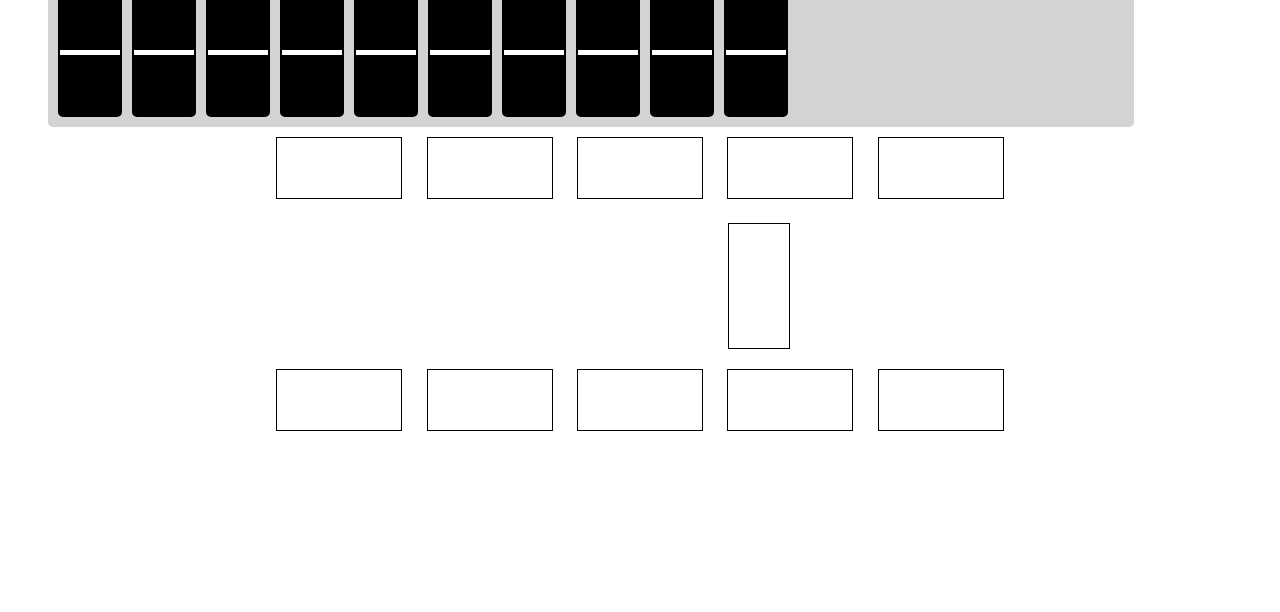
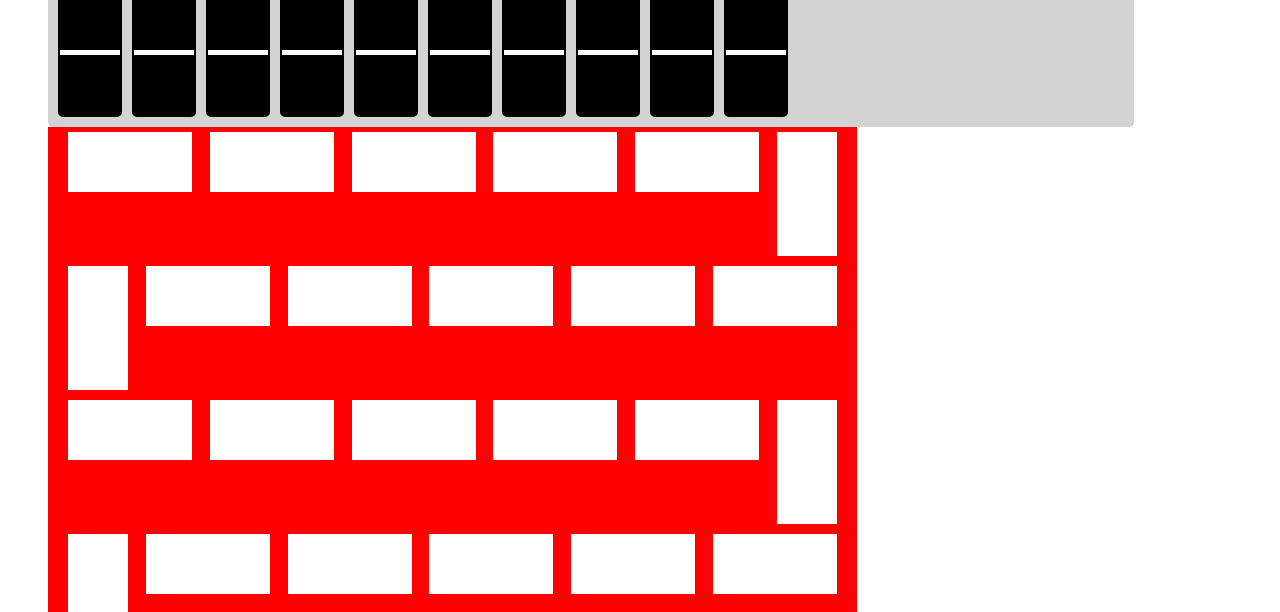
Before and after one commit to GianMarcoDeBortoli/DoReMino, a plain HTML site: page playGame.html in a window 1280 px wide. Shown: the part 188-800 px from the top of the page. Drawn offline with Linux system fonts and the light colour scheme.

Commit message:
creazione caselle e tavolo + drag and drop

```diff
--- a/playGame.html
+++ b/playGame.html
@@ -21,20 +21,8 @@
 			<div id="timer"></div>
 			<div id="finishGame" class="button">Finish Game</div>
 			<div id="bar"></div>
-		<div id="containers">
-	  <div id="dropContainer1" class="firstRow"></div>
-	  <div id="dropContainer2" class="firstRow"></div>
-	  <div id="dropContainer3" class="firstRow"></div>
-	  <div id="dropContainer4" class="firstRow"></div>
-	  <div id="dropContainer5" class="firstRow"></div>
-	  <div id="dropContainer6" class="firstChange"></div>
-	  <div id="dropContainer7" class="secondRow"></div>
-	  <div id="dropContainer8" class="secondRow"></div>
-	  <div id="dropContainer9" class="secondRow"></div>
-	  <div id="dropContainer10" class="secondRow"></div>
-	  <div id="dropContainer11" class="secondRow"></div>
-		</div>
-		<script type="text/javascript" src="playGame.js"></script>
+			<div id="table"></div>
+
 		</div>
 
 		<div class="thecontent">
@@ -46,6 +34,8 @@
 	    </div>
 
 	</main>
+
+	<script type="text/javascript" src="playGame.js"></script>
 </body>
 
 </html>
--- a/playGame.js
+++ b/playGame.js
@@ -1,4 +1,4 @@
-// MODEL
+//------------------------------------------------------- MODEL-----------------------------------------------------------
 const modelLength = 10
 var grades = []
 let tiles = document.querySelectorAll(".tile");
@@ -9,45 +9,40 @@ const colors = ["darkSlateBlue","darkGoldenRod", "darkRed", "paleVioletRed", "da
 const barContainer = document.getElementById("bar");
 
 
-// function to get parameters from URL ------------------------------------------------------------------------------
-function parseGetVars()
-{
-  // creo una array
-  var args = new Array();
-  // individuo la query (cioè tutto quello che sta a destra del ?)
-  // per farlo uso il metodo substring della proprietà search
-  // dell'oggetto location
-  var query = window.location.search.substring(1);
-  // se c'è una querystring procedo alla sua analisi
-  if (query)
-  {
-    // divido la querystring in blocchi sulla base del carattere &
-    // (il carattere & è usato per concatenare i diversi parametri della URL)
-    var strList = query.split('&');
-    // faccio un ciclo per leggere i blocchi individuati nella querystring
-    for(str in strList)
-    {
-      // divido ogni blocco mediante il simbolo uguale
-      // (uguale è usato per l'assegnazione del valore)
-      var parts = strList[str].split('=');
-      // inserisco nella array args l'accoppiata nome = valore di ciascun
-      // parametro presente nella querystring
-      args[unescape(parts[0])] = unescape(parts[1]);
-    }
-  }
-  return args;
+//boxes
+const boxesPerRow = 6;
+const dim1 = 60;
+const dim2 = 124;
+const spaceBetweenBoxes = 5;
+
+//table
+const rows = 6;
+const rowHeight = dim2 + 10; //10 is padding
+const tableWidth = boxesPerRow*dim2 + (boxesPerRow-1)*spaceBetweenBoxes + 40; //40 is padding
+const tableHeight = rows * rowHeight;
+
+let table = document.getElementById("table");
+
+
+//--------------------------------------------------------------------------------------------------------------------------
+
+
+//-------------------------------------------TILES CREATION AND MANAGEMENT--------------------------------------------------
+
+// function to get parameters from URL
+// URLSearchParams crea una sorta di dizionario dalla stringa data in argomento, la stringa data è la parte dell'URL che sta dopo l'uguale
+// per accedere ai valori del dizionario si usa la get(key)
+function parseGetVars() {
+
+  let params = new URLSearchParams(document.location.search.substring(1));
+  let modal = params.get("mode");
+  return modal;
+
 }
 
-// Recupero i valori passati con GET
-// Per farlo creo una variabile cui assegno come valore
-// il risultato della funzione vista in precedenza
-var get = parseGetVars();
+let mode = parseGetVars();
 
-// estraggo dall'array contenente i valori della querystring
-// il valore del parametro "sito"
-var mode = get['mode'];
-
-//riempire grades in base al mode ricevuto da select dell'utente
+// Riempire grades in base al mode ricevuto da select dell'utente
 if(mode == "Ionian"){
   grades = [-5,-3,-1,0,2,4,5,7,9,11,12]
 }else if(mode == "Dorian"){
@@ -63,33 +58,14 @@ if(mode == "Ionian"){
 }else if(mode == "Locrian"){
   grades = [-4,-2,0,1,3,5,6,8,10,12]
 }
-// ---------------- END of the portion of code related to create grades ---------------------------------------------
 
-//funzione che crea le caselle all'interno del contenitore #containers e assegna le classi per la distribuzione spaziale
-function createTable() {
-  let table = document.getElementById("containers");
-  for (i = 0; i < 4; i++) {
-    let box = document.createElement("div");
-    box.id = "dropContainer"+i;
-    box.classList.add("box");
-    table.appendChild(box);
-  }
-}
 
-//creo un array che contenga i tre contenitori "drop" creati in html
-let containerArray = document.getElementById("containers").children;
+// Creates a tile of the specified color
+function createTile(color1,color2,i) {
 
-// VIEW
-// Creates a button of the specified color
-function createTile(color1,color2,i) {
-  // creo il tassello di domino
   let tile = document.createElement("div");
   tile.classList.add("tile_v");
-
-
-  // assegnare un id ad ogni tile --------
-  tile.id = i;
-
+  tile.id = i;   // L'id serve al drag
   tile.setAttribute("draggable", true)
   tile.addEventListener("dragstart",  function() {pieceNum = drag(event)})
 
@@ -106,57 +82,12 @@ function createTile(color1,color2,i) {
   tile.addEventListener("dblclick", call_rotate);
 
   return tile
+
 }
 
-// -------------------- funzioni per DRAG and DROP ------------------------------------------------
 
-//funzione che, dato l'evento drag su un elemento ne raccoglie i dati avendo come argomento l'ID dell'elemento stesso
-function drag(ev) {
-  ev.dataTransfer.setData("text", ev.target.id);
-  let i =  Array.from(ev.currentTarget.parentNode.children).indexOf(ev.currentTarget)
-  return i;
-}
+function createSet() {
 
-//funzione che assegna all'elemento container gli eventhandlers necessari a permettere il drop al suo interno
-function dropBox(array) {
-  let i = 0;
-  while(array[i]) {
-    if (array[i].children.length == 0) {
-      array[i].addEventListener("drop", function() {drop(event)})
-      array[i].addEventListener("dragover", function() {allowDrop(event)})
-      break;
-    }
-    i++;
-  }
-}
-dropBox(containerArray);
-
-//funzione che non ho capito a che serva
-function allowDrop(ev) {
-  ev.preventDefault();
-}
-
-//funzione che, dato l'evento drop, trasferisce i dati dell'elemento in drag all'elemento container in cui si vuole droppare
-//la plice su setPieces serve a rimuovere dall'array la tessera appena droppata per far si che la funzione rotate continui a funzionare tramite l'indice preso dall'elemento bar
-function drop(ev) {
-  if (ev.target.children.length === 0) {
-    ev.preventDefault();
-    var data = ev.dataTransfer.getData("text");
-    ev.target.appendChild(document.getElementById(data));
-    setPieces.splice(pieceNum, 1);
-    console.log(setPieces);
-    ev.target.firstElementChild.removeEventListener("dblclick", call_rotate);
-    ev.target.removeEventListener("drop", function() {drop(event)});
-    ev.target.removeEventListener("dragover", function() {allowDrop(event)});
-    dropBox(containerArray);
-  }
-}
-// -------------------- END funzioni per DRAG and DROP -------------------------------------------------
-
-
-//------------ createSet() non so se vada in VIEW ---------------------
-function createSet(){
- //const barContainer = document.getElementById("bar") l'ho spostata in model
   let colorsAvailable= []
   // per tutti i valori di grades, inserisco nei colori da utilizzare in questa partita, un sottogruppo di quelli disponibili, selezionando i colori in colors in base al numero presente in grades
   for(let i = 0; i < grades.length; i++){
@@ -179,17 +110,16 @@ function createSet(){
 
     setPieces.push(piece)
   }
-      render()
 }
-//------------ FINE createSet() non so se vada in VIEW -----
 
-// --------------------------- rotation ----------------------------------------------------------
+
 //funzione che calcola il nuovo angolo da dare al piece ruotato
 function iterate_angle(n) {
   n += 90;
   n = n % 360;
   return n;
 }
+
 //in ordine: trova l'indice della tessera all'interno di setPieces passando per la bar;
 //la if serve a permettere la la rotazione anche se l'evento avviene su upper o lower;
 //controlla l'angolo del piece su cui avviene l'evento per decidere come agire;
@@ -248,16 +178,184 @@ function rotate(event){
 function call_rotate () {
   rotate(event);
 }
-// --------------------------- END rotation ----------------------------------------------------------
 
-// Different from the normal render function because it has to create all the tiles
+//---------------------------------------------------------------------------------------------------------------
+
+
+//----------------------------------------CREATE TABLE-----------------------------------------------------------
+
+
+//prende in argomento la const table, il numero di rows e l'altezza di una row.
+//crea le rows, le disegna, aggiunge gli attributi per il flex del contenuto e le appendChilda al table.
+function add_rows(table, num, height) {
+  for (i = 0; i < num; i++) {
+      let row = document.createElement("div");
+      row.classList.add("row");
+      row.id = "row"+i;
+      row.style.height = height+"px";
+      if (i%2 == 0) {
+          row.style.flexFlow = "row wrap";
+      } else {
+          row.style.flexFlow = "row-reverse wrap";
+      }
+      table.appendChild(row);
+  }
+}
+
+//due funzioni ausiliarie chiamate poi dalla add_boxes che disegnano i singoli box e danno gli attributi per il flex di contenuto
+function horiz_box(box, dim1, dim2) {
+  box.classList.add("box_h");
+  box.style.width = dim2+"px";
+  box.style.height = dim1+"px";
+}
+
+function vert_box(box, dim1, dim2) {
+  box.classList.add("box_v");
+  box.style.width = dim1+"px";
+  box.style.height = dim2+"px";
+}
+
+//prende in argomento il numero di rows, il numero di boxes per ogni row e le dimensioni di un box
+//prende una row alla volta per id, crea l'elemento box, chiama per i primi numBox-1 la horiz_box e per l'ultimo
+//di ogni riga la vert_box per disegnarli. Infine assegna il box alla row.
+function add_boxes(numRows, numBoxes, width, height) {
+  let cntbox = 0;
+
+  for (i = 0; i < numRows; i++) {
+
+      let row = document.getElementById("row"+i);
+
+      for (j = 0; j < numBoxes-1; j++) {
+          let box = document.createElement("div");
+          horiz_box(box, width, height);
+          box.textContent = cntbox;
+          cntbox++;
+          row.appendChild(box);
+      }
+
+      let box = document.createElement("div");
+      vert_box(box, width, height);
+      box.textContent = cntbox;
+      cntbox++;
+      row.appendChild(box);
+  }
+}
+
+
+function draw_table(table, tableWidth, tableHeight, numRows, rowHeight, numBoxes, width, height) {
+  table.style.width = tableWidth+"px";
+  table.style.height = tableHeight+"px";
+  add_rows(table, numRows, rowHeight);
+  add_boxes(numRows, numBoxes, width, height)
+}
+
+
+//---------------------------------------------------------------------------------------------------------------
+
+
+//------------------------------------------------------RENDER---------------------------------------------------
 
 function firstPainfulRender() {
   createSet();
-  render();
+  draw_table(table, tableWidth, tableHeight, rows, rowHeight, boxesPerRow, dim1, dim2);
 }
 
-// -------------------------------------- Timer --------------------------------------------------
+firstPainfulRender()
+
+//---------------------------------------------------------------------------------------------------------------
+
+
+//----------------------------------------------------CONTROLLER-------------------------------------------------
+
+function change_set() {
+  for (let i = 0; i < modelLength; i++) { // For each element of the model, so of the bar
+     barContainer.removeChild(setPieces[i].tile)
+  }
+  // svuotare setPieces
+  setPieces = []
+  createSet()
+}
+
+changeSet.onclick = change_set
+
+//---------------------------------------------------------------------------------------------------------------
+
+
+// -------------------------------------------------DRAG and DROP------------------------------------------------
+
+
+// Creo l'array "boxes" che contenga i contenitori box creati creati in html a cui dare le funzionalità di drop
+let rowCollection = document.getElementById("table").children;
+let boxes = [];
+for (i = 0; i < rows; i++) {
+    let rowChild = rowCollection[i].children;
+    for (j = 0; j < boxesPerRow; j++) {
+        boxes.push(rowChild[j]);
+    }
+}
+
+// Funzioni ausiliarie che permettono la cancellazione dell'eventiListener quando serve.
+function add_drop() {drop(event)};
+function add_prevent_drop() {prevent_drop(event)};
+
+// PreventDefault() impedisce che all'evento a cui è legato sia associata un'azione di default del browser.
+// Per esempio se in mozilla, per default, l'evento dragover aziona il drop siamo fregati.
+function prevent_drop(ev) {
+  ev.preventDefault();
+}
+
+// Dato l'evento drag su un elemento ne raccoglie i dati avendo come argomento l'ID dell'elemento stesso.
+// Inoltre, draggando una tessera, raccoglie l'indice della stessa passando per il parent "bar"
+function drag(ev) {
+  ev.dataTransfer.setData("text", ev.target.id);
+  let i =  Array.from(ev.currentTarget.parentNode.children).indexOf(ev.currentTarget)
+  return i;
+}
+
+// Assegna solamente al primo elemento senza figli dell'array dato gli eventListeners necessari a permettere il drop
+// al suo interno e toglie l'attributo draggable all'ultima tessera inserita.
+function drop_box(array) {
+  let i = 0;
+  while(array[i]) {
+    if (array[i-1]) {
+      array[i-1].children[0].setAttribute("draggable", false);
+    }
+    if (array[i].children.length == 0) {
+      array[i].addEventListener("drop", add_drop);
+      array[i].addEventListener("dragover", add_prevent_drop);
+      break;
+    }
+    i++;
+  }
+}
+drop_box(boxes);
+
+
+// Dato l'evento drop, trasferisce i dati dell'elemento in drag all'elemento container in cui si vuole droppare tramite l'id.
+// La plice su setPieces serve a rimuovere dall'array la tessera appena droppata per far sì che la funzione rotate
+// continui a funzionare tramite l'indice preso dall'elemento "bar"
+function drop(ev) {
+  if (ev.target.children.length === 0) {
+    ev.preventDefault();
+    var data = ev.dataTransfer.getData("text");
+    ev.target.appendChild(document.getElementById(data));
+    setPieces.splice(pieceNum, 1);
+    console.log(setPieces);
+    ev.target.firstElementChild.removeEventListener("dblclick", call_rotate);
+    ev.target.removeEventListener("drop", add_drop);
+    ev.target.removeEventListener("dragover", add_prevent_drop);
+    drop_box(boxes);
+    console.log(ev.target.firstElementChild);
+  }
+}
+
+// -------------------------------------------------------------------------------------------------------------------
+
+
+
+// ----------------------------------------------------------- TIMER --------------------------------------------------
+
+
 const FULL_DASH_ARRAY = 283;
 const WARNING_THRESHOLD = 10;
 const ALERT_THRESHOLD = 5;
@@ -373,24 +471,3 @@ function setCircleDasharray() {
     .setAttribute("stroke-dasharray", circleDasharray);
 }
 //---------------------------------END timer -------------------------------------
-
-// Updates the classes to display the selected keys as described in model.
-function render() {
-  tiles = document.querySelectorAll(".tile");
-}
-
-// CONTROLLER
-
-function change_set() {
-   for (let i = 0; i < modelLength; i++) { // For each element of the model, so of the bar
-      barContainer.removeChild(setPieces[i].tile)
-   }
-  // svuotare setPieces
-  setPieces = []
-  createSet()
-  render()
-}
-
-changeSet.onclick = change_set
-
-firstPainfulRender()
--- a/style.css
+++ b/style.css
@@ -461,33 +461,33 @@ background-color: yellow;
 /* -------------------------------- END bar content PlayGame ---------------------------- */
 
 /* ------------------- style percorso temporaneo ---------------------------------- */
-.firstRow {
-  width: 124px;
-  height: 60px;
-  border: 1px solid black;
-  margin: 10px;
-  display: inline-block;
-  position: relative;
+
+
+#table {
+  display: flex;
+  background-color: grey;
+  flex-direction: column;
 }
 
-.firstChange {
-  width: 60px;
-  height: 124px;
-  border: 1px solid black;
-  margin: 10px;
-  display: block;
-  position: relative;
-  left: 670px;
+.row {
+  background-color: red;
+  display: flex;
+  width: auto;
+  align-items: flex-start;
+  justify-content: space-between;
+  padding: 5px 20px 0 20px;
 }
 
-.secondRow {
-  width: 124px;
-  height: 60px;
-  border: 1px solid black;
-  margin: 10px;
-  display: inline-block;
-  position: relative;
+.box_h {
+  align-self: flex-start;
+  background-color: white;
 }
+
+.box_v {
+  align-self: flex-start;
+  background-color: white;
+}
+
 /* -------------------  END style percorso temporaneo ---------------------------------- */
 
 }
```
Lines whose indentation alone changed are shown as unchanged.
